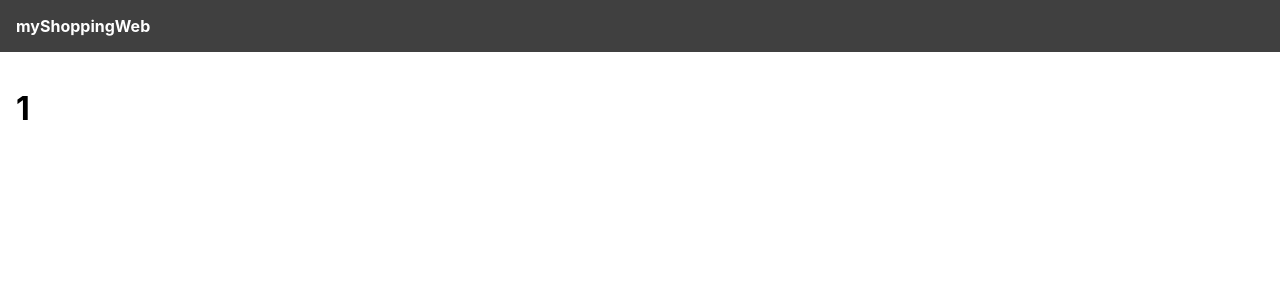
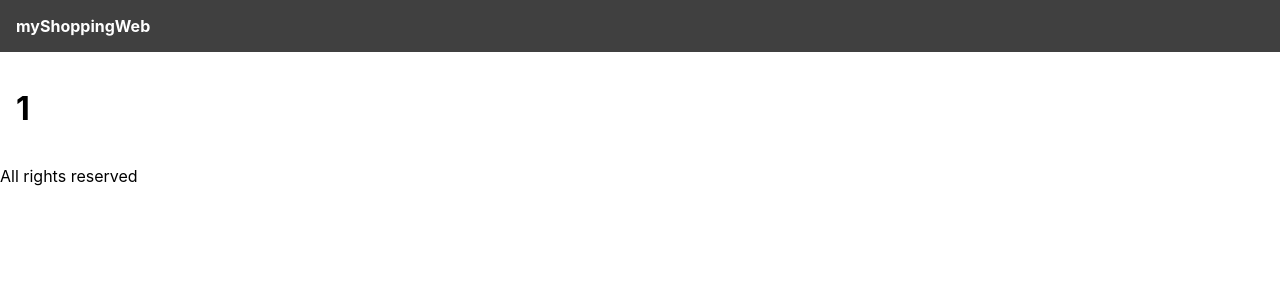
Before and after one commit to hermineavagyan/myShoppingWeb, a React (Create React App) app in the folder frontend/: page /product/1 in a window 1280 px wide. Shown: the top 300 px of the page. Built offline with nearby package versions, Linux system fonts and the light colour scheme.

Commit message:
from header to Navbar

```diff
--- a/frontend/src/App.js
+++ b/frontend/src/App.js
@@ -1,22 +1,36 @@
 
 import './App.css';
-import { BrowserRouter, Link, Route, Routes, } from 'react-router-dom'
+import { BrowserRouter, Route, Routes, } from 'react-router-dom'
 import HomeScreen from './screens/HomeScreen';
 import ProductScreen from './screens/ProductScreen';
+import { Container, Navbar } from 'react-bootstrap';
+import { LinkContainer } from 'react-router-bootstrap';
 
 function App() {
   return (
     <BrowserRouter>
-      <div>
-        <header >
-          <Link to="/">myShoppingWeb</Link>
+      <div className='d-flex flex-column site-container'>
+        <header>
+          <Navbar bg="dark" variant="dark">
+            <Container>
+              <LinkContainer to="/">
+                <Navbar.Brand>myShoppingWeb
+                </Navbar.Brand>
+              </LinkContainer>
+            </Container>
+          </Navbar>
         </header>
         <main>
-          <Routes>
-            <Route path="/product/:slug" element={<ProductScreen />}></Route>
-            <Route path="/" element={<HomeScreen />}></Route>
-          </Routes>
+          <Container>
+            <Routes>
+              <Route path="/product/:slug" element={<ProductScreen />}></Route>
+              <Route path="/" element={<HomeScreen />}></Route>
+            </Routes>
+          </Container>
         </main>
+        <footer>
+          <div className="text-center">All rights reserved</div>
+        </footer>
       </div>
     </BrowserRouter>
   );
```
